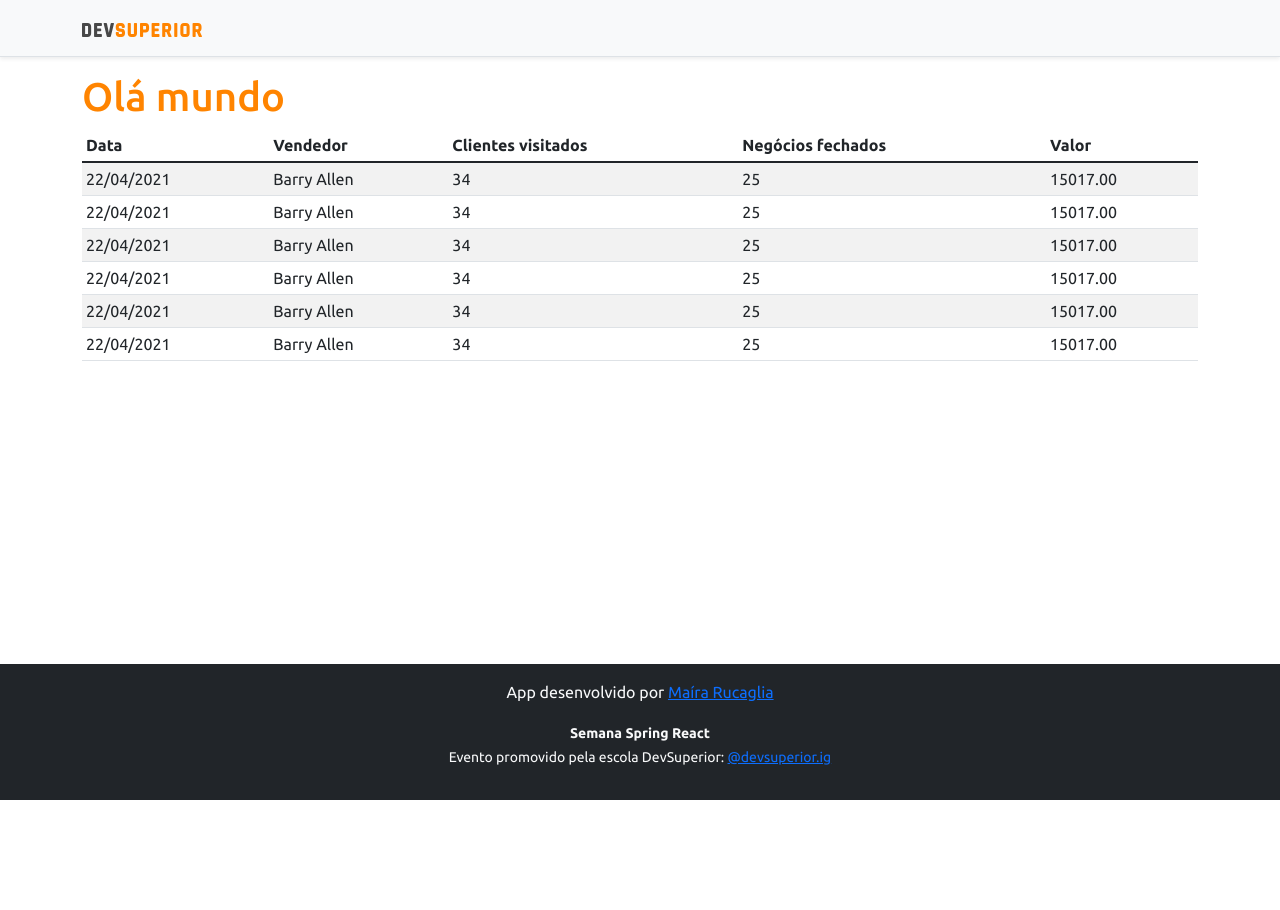
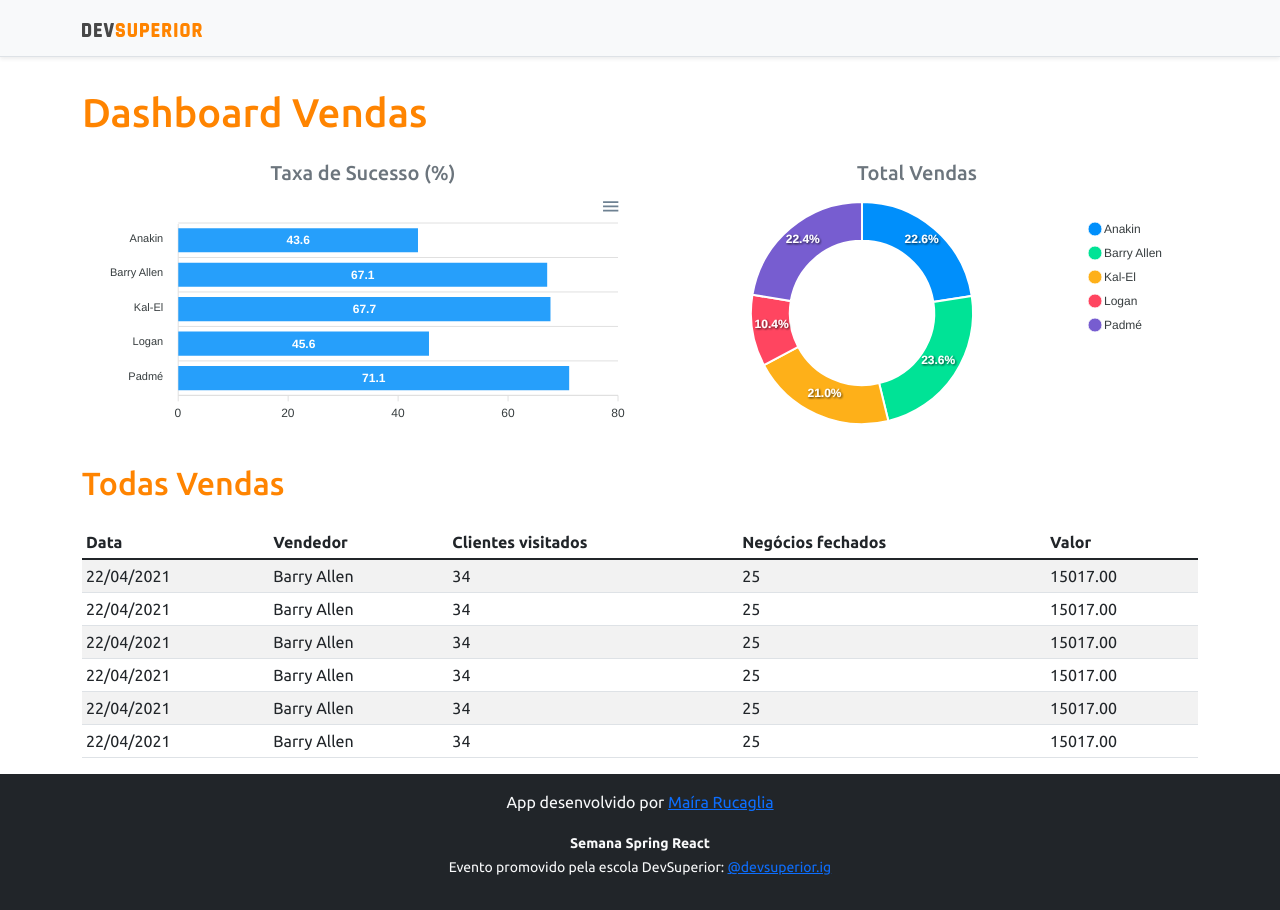
Before and after one commit to marucaglia/projeto-sds4, a React (Create React App) app in the folder frontend/: page / in a window 1280 px wide. Before the commit the page ends 800 px from the top, so only its background shows below. Built offline with nearby package versions, Linux system fonts and the light colour scheme.

Commit message:
Gráficos estáticos

```diff
--- a/frontend/package.json
+++ b/frontend/package.json
@@ -10,8 +10,10 @@
     "@types/node": "^12.0.0",
     "@types/react": "^17.0.0",
     "@types/react-dom": "^17.0.0",
+    "apexcharts": "^3.28.1",
     "bootstrap": "^5.1.0",
     "react": "^17.0.2",
+    "react-apexcharts": "^1.3.9",
     "react-dom": "^17.0.2",
     "react-scripts": "4.0.3",
     "typescript": "^4.1.2",
--- a/frontend/src/App.tsx
+++ b/frontend/src/App.tsx
@@ -1,3 +1,5 @@
+import DonutChart from './components/DonutChart';
+import BarChart from './components/BarChart';
 import DataTable from './components/DataTable';
 import Footer from "./components/Footer";
 import NavBar from "./components/navbar";
@@ -5,13 +7,27 @@
 function App() {
   return (
     <>
-    <NavBar />
-    <div className="container">
-      <h1 className="text-primary">Olá mundo</h1>
+      <NavBar />
+      <div className="container">
+        <h1 className="text-primary py-3">Dashboard Vendas</h1>
 
-      <DataTable />
-    </div>
-    <Footer />
+        <div className="row px-3">
+          <div className="col-sm-6">
+            <h5 className="text-center text-secondary">Taxa de Sucesso (%)</h5>
+            <BarChart />
+          </div>
+          <div className="col-sm-6">
+            <h5 className="text-center text-secondary">Total Vendas</h5>
+            <DonutChart />
+          </div>
+        </div>
+
+        <div className="py-3">
+          <h2 className="text-primary">Todas Vendas</h2>
+        </div>
+        <DataTable />
+      </div>
+      <Footer />
     </>
   );
 }
--- /dev/null
+++ b/frontend/src/components/BarChart/index.tsx
@@ -0,0 +1,34 @@
+import Chart from 'react-apexcharts';
+
+const BarChart = () => {
+    const options = {
+        plotOptions: {
+            bar: {
+                horizontal: true,
+            }
+        },
+    };
+
+    const mockData = {
+        labels: {
+            categories: ['Anakin', 'Barry Allen', 'Kal-El', 'Logan', 'Padmé']
+        },
+        series: [
+            {
+                name: "% Sucesso",
+                data: [43.6, 67.1, 67.7, 45.6, 71.1]
+            }
+        ]
+    };
+
+    return (
+        <Chart
+            options={{...options, xaxis:mockData.labels}}
+            series={mockData.series}
+            type="bar"
+            height="240"
+        />
+    );
+}
+
+export default BarChart;
--- /dev/null
+++ b/frontend/src/components/DonutChart/index.tsx
@@ -0,0 +1,25 @@
+import Chart from 'react-apexcharts';
+
+const DonutChart = () => {
+    const mockData = {
+        series: [477138, 499928, 444867, 220426, 473088],
+        labels: ['Anakin', 'Barry Allen', 'Kal-El', 'Logan', 'Padmé']
+    }
+
+    const options = {
+        legend: {
+            show: true
+        }
+    }
+
+    return (
+        <Chart
+            options={{...options, labels:mockData.labels}}
+            series={mockData.series}
+            type="donut"
+            height="240"
+        />
+    );
+}
+
+export default DonutChart;
```
Also changed, not shown: 1 other file (tests, documents, lock files or other folders).
